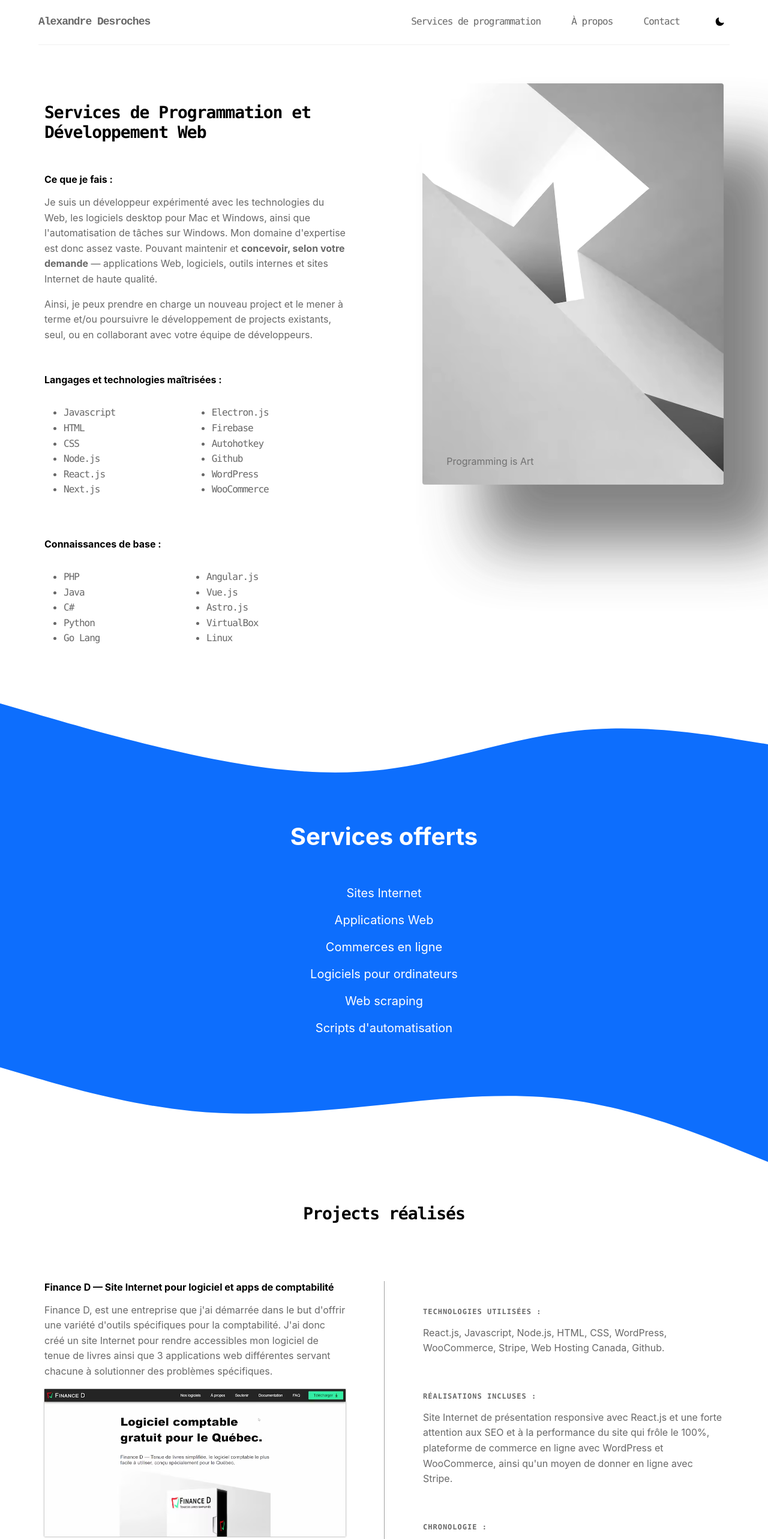
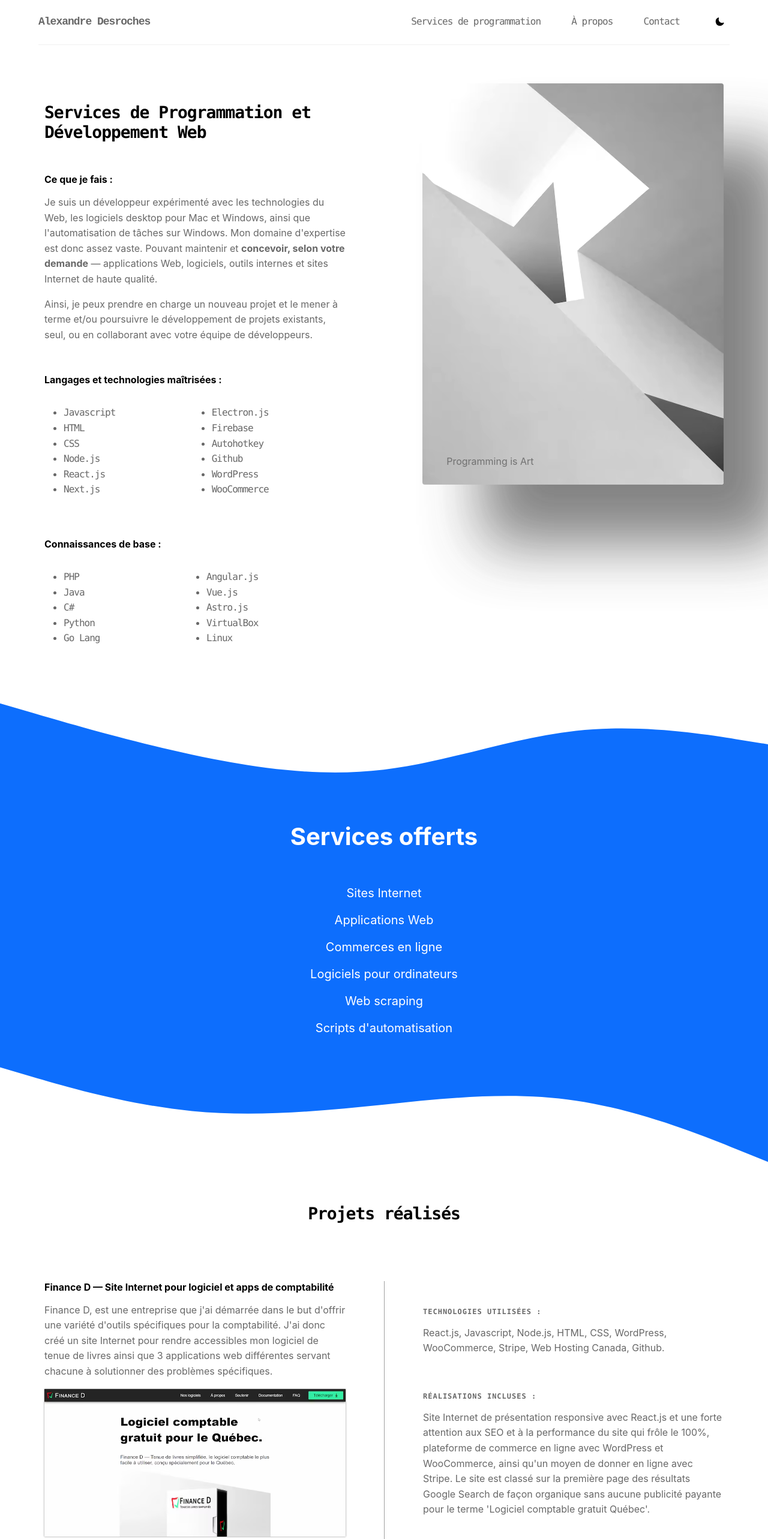
Before and after one commit to alex-drocks/alexdesroches-com, a Next.js app: page /programmation in a window 1280 px wide. Shown: the top 2566 px of the page at 60% size. Built offline with nearby package versions, Linux system fonts and the light colour scheme.

Commit message:
Fixed typos and did minor text revisions. Fixed gtag handling exception in dev mode.

```diff
--- a/pages/_app.js
+++ b/pages/_app.js
@@ -12,12 +12,14 @@ function MyApp({Component, pageProps, nonce}) {
   const router = useRouter()
 
   useEffect(() => {
+    if (process?.env?.NODE_ENV !== "development") {
       const handleRouteChange = (url) => {
         gtag.pageview(url)
       }
       router.events.on('routeChangeComplete', handleRouteChange)
       return () => {
         router.events.off('routeChangeComplete', handleRouteChange)
+      }
     }
   }, [router.events])
 
--- a/pages/programmation.js
+++ b/pages/programmation.js
@@ -7,7 +7,7 @@ import Project from "../components/Project";
 
 export default function Programmation() {
   return (<PageTemplate
-    pageTitle={"Programmation | " + process.env.NEXT_PUBLIC_WEBSITE_TITLE}
+    pageTitle={"Services de programmation | " + process.env.NEXT_PUBLIC_WEBSITE_TITLE}
     pageDescription="Services de programmation et développement de sites Internet. Alexandre Desroches freelancer. Javascript, React, Node, Firebase, HTML, CSS."
     pageCanonicalURL={process.env.NEXT_PUBLIC_WEBSITE_URL + "/programmation/"}
   >
@@ -24,8 +24,8 @@ export default function Programmation() {
           demande</strong> — applications Web, logiciels, outils internes et sites Internet de haute qualité.
         </p>
         <p>
-          Ainsi, je peux prendre en charge un nouveau project et le mener à terme et/ou
-          poursuivre le développement de projects existants, seul, ou en collaborant avec votre équipe de développeurs.
+          Ainsi, je peux prendre en charge un nouveau projet et le mener à terme et/ou
+          poursuivre le développement de projets existants, seul, ou en collaborant avec votre équipe de développeurs.
         </p>
 
         <h3>Langages et technologies maîtrisées&nbsp;:</h3>
@@ -195,7 +195,7 @@ export default function Programmation() {
     </svg>
 
     <section className={styles.projects + " max-content-width display-flex"}>
-      <h2>Projects réalisés</h2>
+      <h2>Projets réalisés</h2>
       <Project
         title="Finance&nbsp;D — Site Internet pour logiciel et apps de comptabilité"
 
@@ -211,7 +211,9 @@ export default function Programmation() {
 
         features="Site Internet de présentation responsive avec React.js et une forte attention aux SEO
         et à la performance du site qui frôle le 100%, plateforme de commerce en ligne avec WordPress et WooCommerce,
-        ainsi qu'un moyen de donner en ligne avec Stripe."
+        ainsi qu'un moyen de donner en ligne avec Stripe. Le site est classé sur la première page des résultats
+        Google Search de façon organique sans aucune publicité payante pour
+        le terme 'Logiciel comptable gratuit Québec'."
 
         timespan="2019 - aujourd'hui"
 
@@ -231,7 +233,8 @@ export default function Programmation() {
 
         features="Logiciel pour ordinateurs Windows et Mac. Incluant la certification de signature du code avec SSL.com,
          une documentation complète pour les utilisateurs, la distribution par internet, les mises à jours automatiques,
-         le soutien technique et un système de logs privé pour assurer la qualité."
+         le soutien technique et un système de logs privé pour assurer la qualité. Au moment de la rédaction, les avis
+         d'utilisateurs sur Capterra.ca ont une moyenne de 4.9 étoiles sur 5."
 
         timespan="2019 - aujourd'hui"
 
```
Lines whose indentation alone changed are shown as unchanged.
